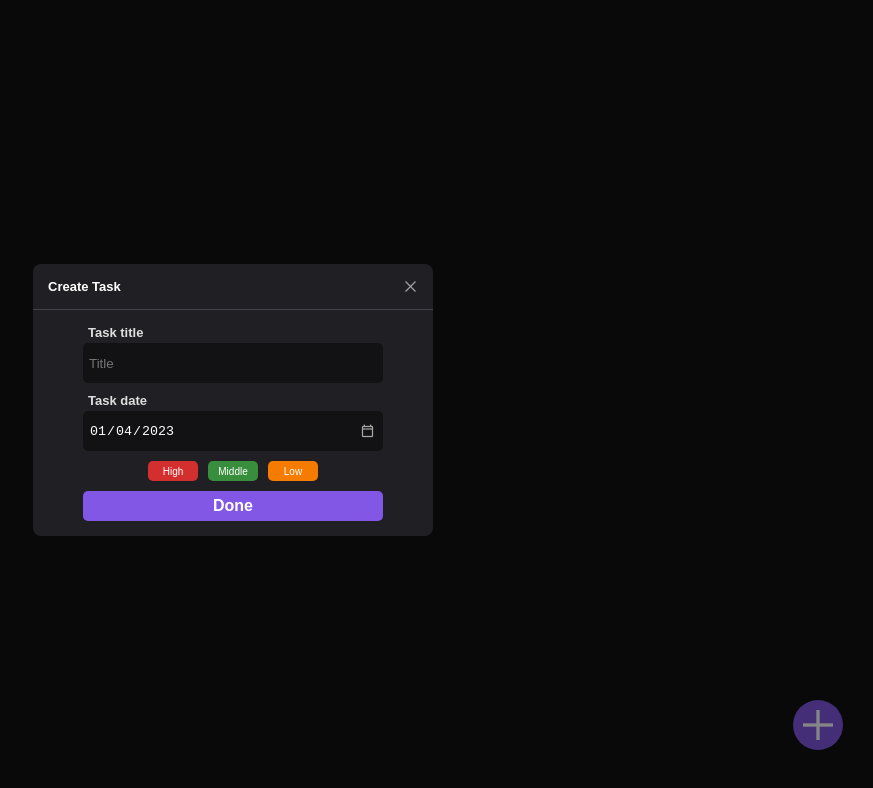
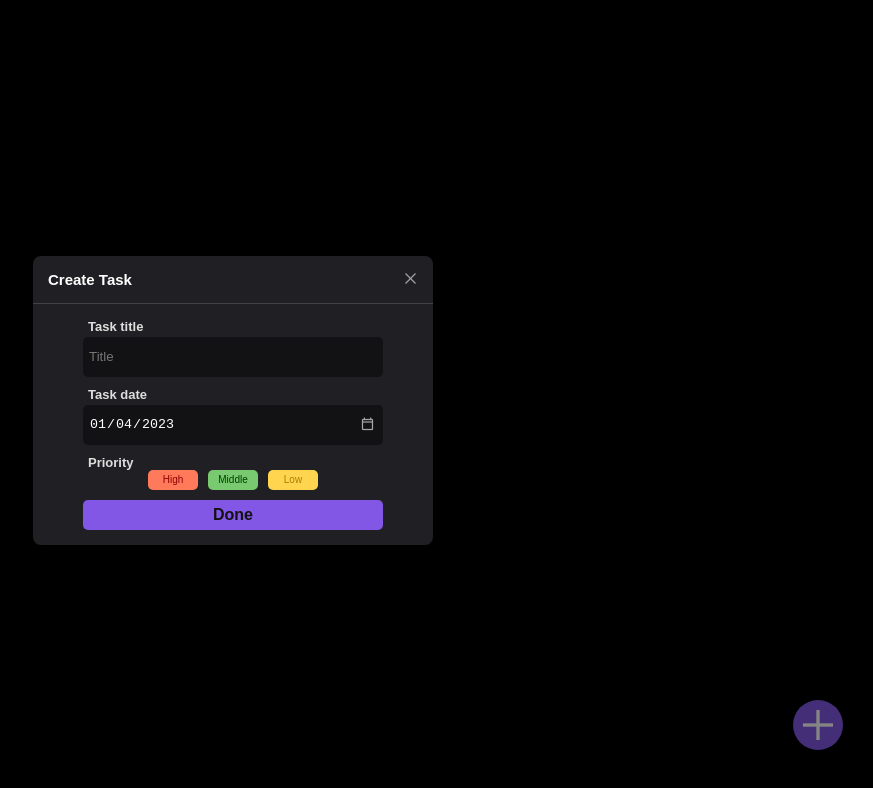
Before and after one commit to kauadeoliveira/crud-ts, a React (Vite) app: page / in a window 1280 px wide. Both pictures are taken after a click on the element 1225 px from the left and 725 px from the top of the page. Shown: the top 788 px of the page, without its empty margins (407-1280 px from the left). Built offline with nearby package versions, Linux system fonts and the light colour scheme.

Commit message:
style: add label-text in Priorities and new colors

```diff
--- a/src/assets/styles/global.ts
+++ b/src/assets/styles/global.ts
@@ -11,7 +11,7 @@ export const GlobalStyle = createGlobalStyle`
         padding: 1rem;
         font-size: 10px;
         font-family: sans-serif;
-        background-color: rgb(18, 18, 20);
+        background-color: #000;
         color: #fff;
     }
 
--- a/src/assets/theme/dark.ts
+++ b/src/assets/theme/dark.ts
@@ -15,16 +15,19 @@ export default {
             },
             priorities: {
                 high: {
-                    background: '#d32f2f',
-                    hover: '#e57373'
+                    dark:'#8F0000',
+                    main: '#ff1507',
+                    light:'#ff795b',
                 },
                 middle: {
-                    background: '#388e3c',
-                    hover: '#81c784'
+                    dark:'#003f00',
+                    main: '#2aa31f',
+                    light:'#78c96f',
                 },
                 low: {
-                    background: '#f57c00',
-                    hover: '#ffb74d'
+                    dark: '#a87e00',
+                    main: '#ffb300',
+                    light: '#ffd54f',
                 }
             }
         },
--- a/src/components/Button/style.ts
+++ b/src/components/Button/style.ts
@@ -16,7 +16,8 @@ export const MyButton = styled.div<MyButton>`
     /* Button State */
     cursor: ${({disabled}) => disabled ? 'not-allowed' : 'pointer'};
     background-color: ${({ theme, disabled }) => disabled ? theme.palette.colors.background.light : theme.palette.colors.primary.main};
-    color: ${({ theme, disabled }) => disabled ? theme.palette.text.disabled : '#fff'};
+    /* color: ${({ theme, disabled }) => disabled ? theme.palette.text.disabled : '#fff'}; */
+    color: ${({ theme }) => theme.palette.colors.background.dark};
 
 
 
--- a/src/components/Input/index.tsx
+++ b/src/components/Input/index.tsx
@@ -21,7 +21,7 @@ const Input = React.forwardRef<HTMLInputElement, InputProps>((
     { type, maxLength, placeholder, onChange, error, value, size="medium", labelText }, ref
     ) => {
     return(
-        <InputWrapper error={error?.errorStatus}>
+        <InputWrapper error={error?.errorStatus} label={labelText ? true : false}>
             <span className="label-text">{labelText}</span>
             <MyInput
              type={type}
--- a/src/components/Input/style.ts
+++ b/src/components/Input/style.ts
@@ -7,6 +7,7 @@ interface MyInputProps {
 
 interface InputWrapper {
     error?: boolean;
+    label?: boolean;
 }
 
 export const InputWrapper = styled.div<InputWrapper>`
@@ -15,7 +16,7 @@ export const InputWrapper = styled.div<InputWrapper>`
     gap: 3px;
     .error-message{
         display: ${({ error }) => error ? 'inline-block' : 'none'};
-        color: ${({ theme }) => theme.palette.colors.priorities.high.background};
+        color: ${({ theme }) => theme.palette.colors.priorities.high.dark};
         margin-left: 3px;
     }
 
@@ -24,6 +25,7 @@ export const InputWrapper = styled.div<InputWrapper>`
         font-size: 1.3em;
         color: ${({ theme }) => theme.palette.text.disabled};
         margin-left: 5px;
+        display: ${({ label }) => label ? 'inline-block' : 'none'};
     }
 `
 
@@ -59,7 +61,7 @@ export const MyInput = styled.input<MyInputProps>`
                 return '40px';
             break;
             case 'small':
-                return '20px';
+                return '30px';
             break;
         }
     }};
--- a/src/components/Modal/index.tsx
+++ b/src/components/Modal/index.tsx
@@ -120,6 +120,8 @@ export default function Modal() {
                         value={abbreviateDate(new Date(Date.now()).toString())}
                     />
                     <ModalPriorityTask>
+                        <span>Priority</span>
+                        <div className="priorities">
                             <input
                              type="radio"
                              name="priority"
@@ -128,7 +130,6 @@ export default function Modal() {
                              ref={highRef}
                             />
                             <label htmlFor="high" className="high">High</label>
-
                             <input
                              type="radio"
                              name="priority"
@@ -146,6 +147,7 @@ export default function Modal() {
                              ref={lowRef}
                             />
                             <label htmlFor="low" className="low">Low</label>
+                        </div>
                     </ModalPriorityTask>
                 <Button size="large" onClick={createTask}>Done</Button>
                 </ModalBody>
--- a/src/components/Modal/style.ts
+++ b/src/components/Modal/style.ts
@@ -35,8 +35,8 @@ export const ModalHead = styled.div`
     padding: 15px;
 
 
-    color: white;
-    font-size: 1.3em;
+    color: #fff;
+    font-size: 1.5em;
     font-weight: bold;
 `
 
@@ -63,14 +63,7 @@ export const ModalBody = styled.div`
 `
 
 export const ModalPriorityTask = styled.div`
-    .priority-title{
-        font-size: 1.6em;
-    }
-
-    display: flex;
-    justify-content: center;
-    gap: 10px;
-
+    width: 300px;
     input{
         display: none;
     }
@@ -86,40 +79,54 @@ export const ModalPriorityTask = styled.div`
         transition: all .3s;
     }
 
+    span{
+        font-size: 1.3em;
+        color: ${({ theme }) => theme.palette.text.disabled};
+        font-weight: bold;
+        margin-left: 5px;
+    }
+
+    .priorities{
+        display: flex;
+        gap: 10px;
+        justify-content: center;
+        color: black;
+    }
+
     .high{
-        background-color: ${({ theme }) => theme.palette.colors.priorities.high.background};
-
+        background-color: ${({ theme }) => theme.palette.colors.priorities.high.light};
+        color: ${({ theme }) => theme.palette.colors.priorities.high.dark};
         &:hover{
-            background-color: ${({ theme }) => theme.palette.colors.priorities.high.hover};
+            background-color: ${({ theme }) => theme.palette.colors.priorities.high.main};
         }
     }
     .middle{
-        background-color: ${({ theme }) => theme.palette.colors.priorities.middle.background};
-
+        background-color: ${({ theme }) => theme.palette.colors.priorities.middle.light};
+        color: ${({ theme }) => theme.palette.colors.priorities.middle.dark};
         &:hover{
-            background-color: ${({ theme }) => theme.palette.colors.priorities.middle.hover};
+            background-color: ${({ theme }) => theme.palette.colors.priorities.middle.main};
         }
     }
     .low{
-        background-color: ${({ theme }) => theme.palette.colors.priorities.low.background};
-
+        background-color: ${({ theme }) => theme.palette.colors.priorities.low.light};
+        color: ${({ theme }) => theme.palette.colors.priorities.low.dark};
         &:hover{
-            background-color: ${({ theme }) => theme.palette.colors.priorities.low.hover};
+            background-color: ${({ theme }) => theme.palette.colors.priorities.low.main};
         }
     }
 
 
     /* Checked Priority */
     #high:checked ~ .high{
-        background-color: ${({ theme }) => theme.palette.colors.priorities.high.hover};
+        background-color: ${({ theme }) => theme.palette.colors.priorities.high.main};
     }
 
     #middle:checked ~ .middle{
-        background-color: ${({ theme }) => theme.palette.colors.priorities.middle.hover};
+        background-color: ${({ theme }) => theme.palette.colors.priorities.middle.main};
     }
 
     #low:checked ~ .low{
-        background-color: ${({ theme }) => theme.palette.colors.priorities.low.hover};
+        background-color: ${({ theme }) => theme.palette.colors.priorities.low.main};
     }
 
 `
--- a/src/components/Task/index.tsx
+++ b/src/components/Task/index.tsx
@@ -73,13 +73,13 @@ export default function Task({ title, date, id, priority, completed }: TaskProps
             </DefaultModeTask>
             <EditModeTask className="edit-mode">
                 <EditModeInputs>
-                    <Input type="text" value={title} ref={newTitleRef} onChange={handleDisabledButton}/>
+                    <Input type="text" value={title} ref={newTitleRef} onChange={handleDisabledButton} size="small"/>
                     <SelectPriority defaultValue={priority} ref={newPriority}>
                         <option value="high">High</option>
                         <option value="middle">Middle</option>
                         <option value="low">Low</option>
                     </SelectPriority>
-                    <Input type="date" value={date} ref={newDateRef}/>
+                    <Input type="date" value={date} ref={newDateRef} size="small"/>
                 </EditModeInputs>
                     <Button onClick={handleEditTask} size="small" disabled={disabledButton}>
                         Done
```
Also changed, not shown: src/assets/theme/styled.d.ts (+9 -6 lines), src/components/Task/style.ts (+7 -6 lines). Lines whose indentation alone changed are shown as unchanged.
